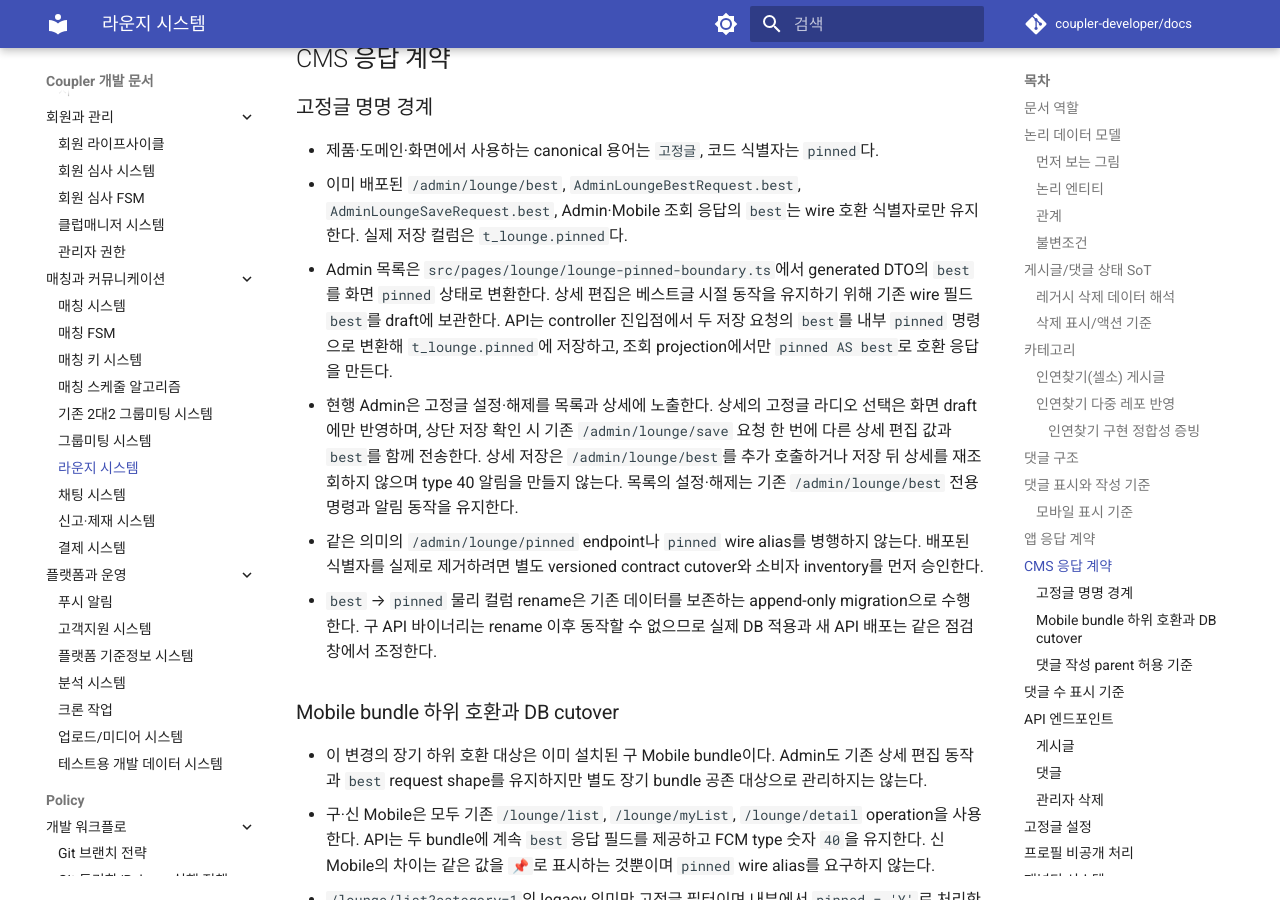
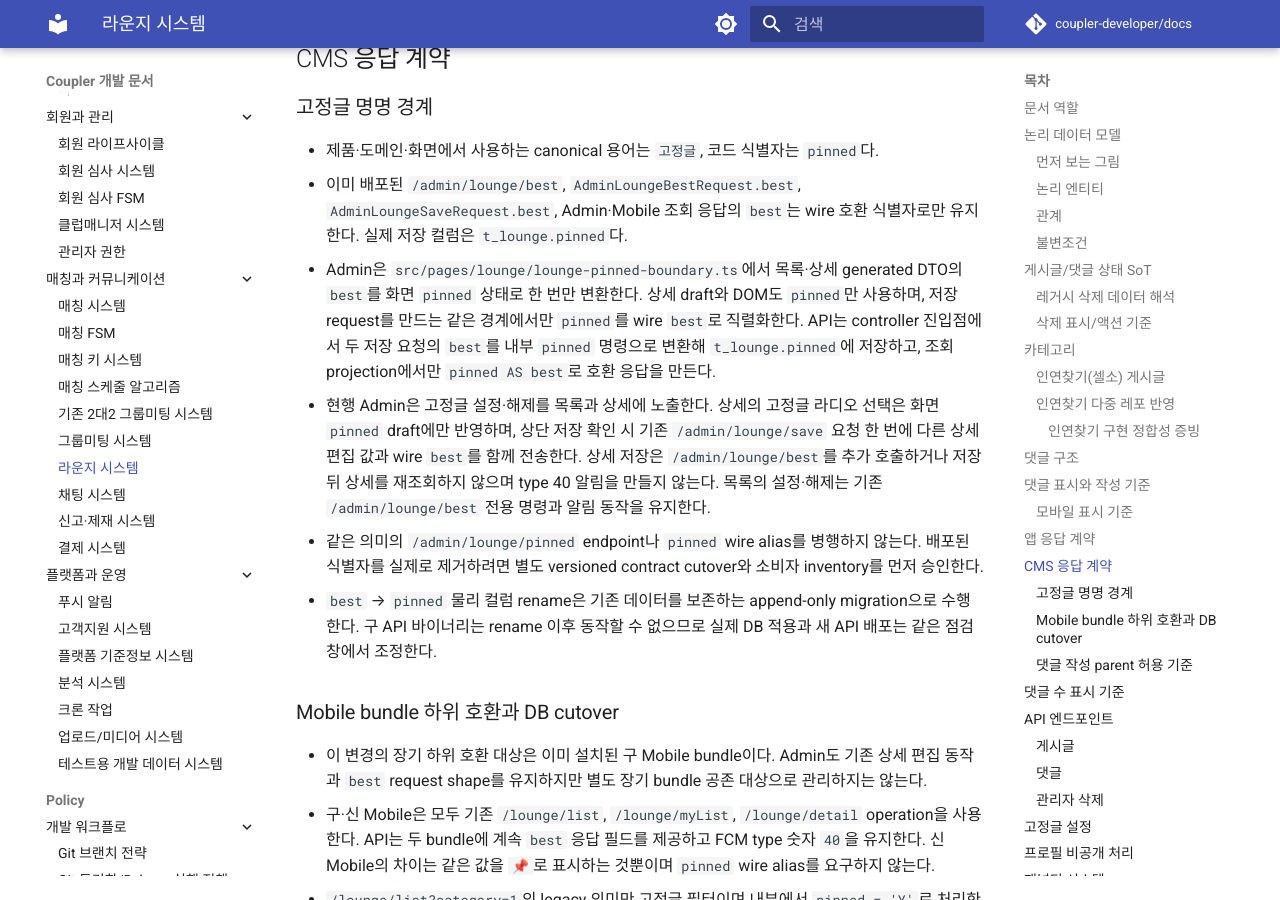
Before and after one commit to coupler-developer/docs, an MkDocs documentation site: the page built from content/architecture/lounge-system.md, in a window 1280 px wide and 900 px high, scrolled down 8516 px. Built offline with MkDocs 1.6.1 and Material for MkDocs 9.7.7, drawn with Linux system fonts in a browser that asks for light colours; comment, search, counter and statistics services are not loaded.

Commit message:
docs: 라운지 고정글 명명 경계 정합성 보강

```diff
--- a/content/architecture/lounge-system.md
+++ b/content/architecture/lounge-system.md
@@ -285,14 +285,16 @@ type CommentParentRef =
 - 이미 배포된 `/admin/lounge/best`, `AdminLoungeBestRequest.best`, `AdminLoungeSaveRequest.best`,
   Admin·Mobile 조회 응답의 `best`는 wire 호환 식별자로만 유지한다. 실제 저장 컬럼은
   `t_lounge.pinned`다.
-- Admin 목록은 `src/pages/lounge/lounge-pinned-boundary.ts`에서 generated DTO의 `best`를 화면 `pinned`
-  상태로 변환한다. 상세 편집은 베스트글 시절 동작을 유지하기 위해 기존 wire 필드 `best`를 draft에 보관한다.
-  API는 controller 진입점에서 두 저장 요청의 `best`를 내부 `pinned` 명령으로 변환해 `t_lounge.pinned`에
-  저장하고, 조회 projection에서만 `pinned AS best`로 호환 응답을 만든다.
-- 현행 Admin은 고정글 설정·해제를 목록과 상세에 노출한다. 상세의 고정글 라디오 선택은 화면 draft에만
-  반영하며, 상단 저장 확인 시 기존 `/admin/lounge/save` 요청 한 번에 다른 상세 편집 값과 `best`를 함께
-  전송한다. 상세 저장은 `/admin/lounge/best`를 추가 호출하거나 저장 뒤 상세를 재조회하지 않으며 type 40
-  알림을 만들지 않는다. 목록의 설정·해제는 기존 `/admin/lounge/best` 전용 명령과 알림 동작을 유지한다.
+- Admin은 `src/pages/lounge/lounge-pinned-boundary.ts`에서 목록·상세 generated DTO의 `best`를 화면
+  `pinned` 상태로 한 번만 변환한다. 상세 draft와 DOM도 `pinned`만 사용하며, 저장 request를 만드는 같은
+  경계에서만 `pinned`를 wire `best`로 직렬화한다. API는 controller 진입점에서 두 저장 요청의 `best`를 내부
+  `pinned` 명령으로 변환해 `t_lounge.pinned`에 저장하고, 조회 projection에서만 `pinned AS best`로 호환
+  응답을 만든다.
+- 현행 Admin은 고정글 설정·해제를 목록과 상세에 노출한다. 상세의 고정글 라디오 선택은 화면 `pinned`
+  draft에만 반영하며, 상단 저장 확인 시 기존 `/admin/lounge/save` 요청 한 번에 다른 상세 편집 값과 wire
+  `best`를 함께 전송한다. 상세 저장은 `/admin/lounge/best`를 추가 호출하거나 저장 뒤 상세를 재조회하지
+  않으며 type 40 알림을 만들지 않는다. 목록의 설정·해제는 기존 `/admin/lounge/best` 전용 명령과 알림
+  동작을 유지한다.
 - 같은 의미의 `/admin/lounge/pinned` endpoint나 `pinned` wire alias를 병행하지 않는다. 배포된 식별자를
   실제로 제거하려면 별도 versioned contract cutover와 소비자 inventory를 먼저 승인한다.
 - `best` → `pinned` 물리 컬럼 rename은 기존 데이터를 보존하는 append-only migration으로 수행한다. 구 API
```
